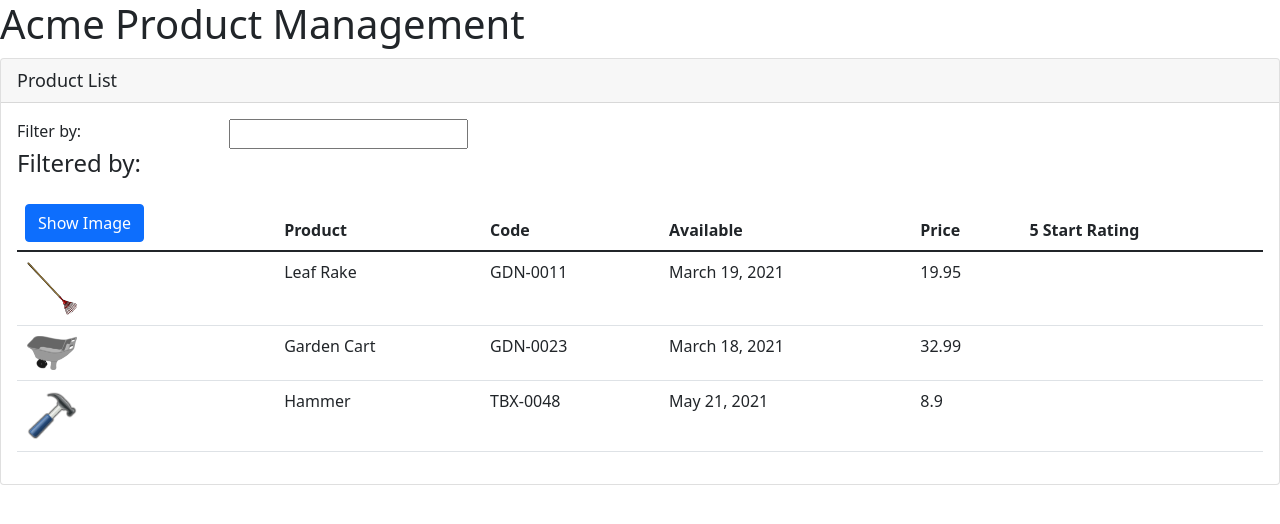
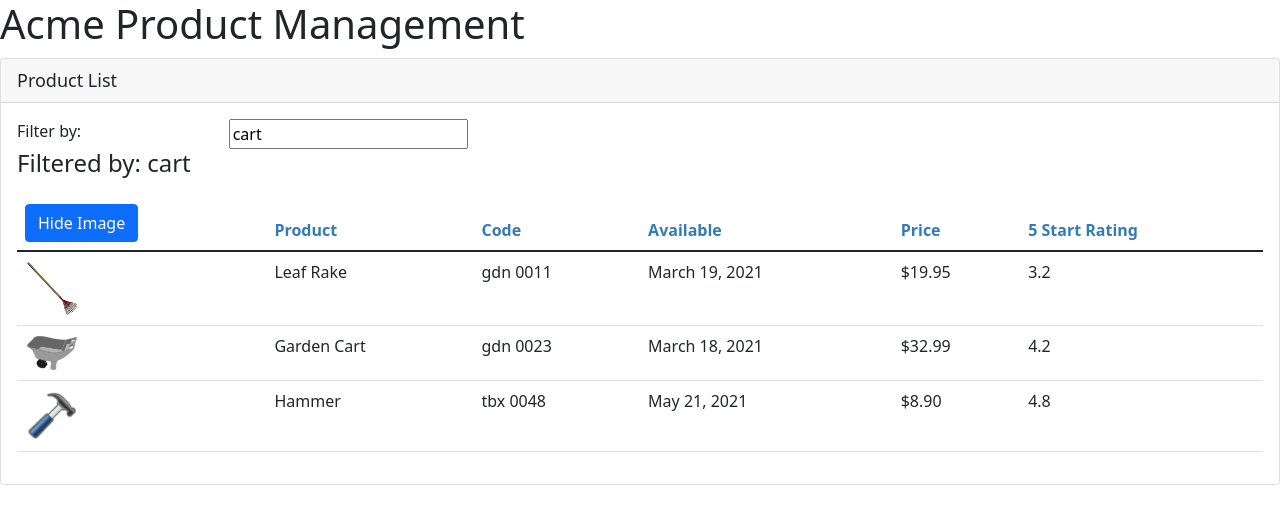
Before and after one commit to guitarspaz/angular_tutorial, an Angular app in the folder APM/: page / in a window 1280 px wide. Shown: the top 524 px of the page. Built offline with nearby package versions, Linux system fonts and the light colour scheme.

Commit message:
End of Day 3

```diff
--- /dev/null
+++ b/APM/src/app/products/Product.ts
@@ -0,0 +1,10 @@
+export interface IProduct {
+    productId: number;
+    productName: string;
+    productCode: string;
+    releaseDate: string;
+    price: number;
+    description: string;
+    starRating: number;
+    imageUrl: string;
+}
--- /dev/null
+++ b/APM/src/app/products/product-list.component.css
@@ -0,0 +1,3 @@
+thead{
+    color: #337ab7;
+}
--- a/APM/src/app/products/product-list.component.html
+++ b/APM/src/app/products/product-list.component.html
@@ -6,12 +6,13 @@
         <div class='row'>
             <div class='col-md-2'>Filter by:</div>
             <div class='col-md-4'>
-                <input type='text' />
+                <input type='text'
+                [(ngModel)]='listFilter' />
             </div>
         </div>
         <div class='row'>
             <div class="col-md-6">
-                <h4>Filtered by: </h4>
+                <h4>Filtered by: {{listFilter}}</h4>
             </div>
         </div>
         <div class='table-responsive'>
@@ -19,8 +20,9 @@
                 <thead>
                     <tr>
                         <th>
-                            <button class="btn btn-primary">
-                                Show Image
+                            <button class="btn btn-primary"
+                            (click)="toggleImage()">
+                                {{showImage ? 'Hide' : 'Show'}} Image
                             </button>
                         </th>
                         <th>Product</th>
@@ -37,13 +39,14 @@
                             [title]="product.productName"
                             [style.width.px]="imageWidth"
                             [style.margin.px]="imageMargin"
+                            *ngIf="showImage"
                             />
                         </td>
                         <td>{{ product.productName }}</td>
-                        <td>{{ product.productCode }}</td>
+                        <td>{{ product.productCode | lowercase | convertToSpaces:'-' }}</td>
                         <td>{{ product.releaseDate }}</td>
-                        <td>{{ product.price }}</td>
-                        <td>{{ product.startRating }}</td>
+                        <td>{{ product.price | currency:'USD':'symbol':'1.2-2' }}</td>
+                        <td>{{ product.starRating }}</td>
                     </tr>
                 </tbody>
             </table>
--- a/APM/src/app/products/product-list.component.ts
+++ b/APM/src/app/products/product-list.component.ts
@@ -1,44 +1,64 @@
-import { Component } from '@angular/core';
+import { Component, OnInit } from '@angular/core';
+import { IProduct } from './Product';
 
 @Component({
     selector: 'pm-products',
-    templateUrl: './product-list.component.html'
+    templateUrl: './product-list.component.html',
+    styleUrls: ['./product-list.component.css']
 })
-export class ProductListComponent{
+export class ProductListComponent implements OnInit{
     pageTitle: string = 'Product List';
     imageWidth: number = 50;
     imageMargin: number = 2;
-    products:  any[] = [
+    showImage: boolean = true;
+    private _listFilter: string = '';
+    get listFilter(): string{
+      return this._listFilter;
+    }
+    set listFilter(value:string){
+      this._listFilter = value;
+      console.log('In setter:', value);
+    }
+    products:  IProduct[] = [
         {
-            "productId": 1,
-            "productName": "Leaf Rake",
-            "productCode": "GDN-0011",
-            "releaseDate": "March 19, 2021",
-            "description": "Leaf rake with 48-inch wooden handle.",
-            "price": 19.95,
-            "starRating": 3.2,
-            "imageUrl": "assets/images/leaf_rake.png"
+            productId: 1,
+            productName: "Leaf Rake",
+            productCode: "GDN-0011",
+            releaseDate: "March 19, 2021",
+            description: "Leaf rake with 48-inch wooden handle.",
+            price: 19.95,
+            starRating: 3.2,
+            imageUrl: "assets/images/leaf_rake.png"
           },
           {
-            "productId": 2,
-            "productName": "Garden Cart",
-            "productCode": "GDN-0023",
-            "releaseDate": "March 18, 2021",
-            "description": "15 gallon capacity rolling garden cart",
-            "price": 32.99,
-            "starRating": 4.2,
-            "imageUrl": "assets/images/garden_cart.png"
+            productId: 2,
+            productName: "Garden Cart",
+            productCode: "GDN-0023",
+            releaseDate: "March 18, 2021",
+            description: "15 gallon capacity rolling garden cart",
+            price: 32.99,
+            starRating: 4.2,
+            imageUrl: "assets/images/garden_cart.png"
           },
           {
-            "productId": 5,
-            "productName": "Hammer",
-            "productCode": "TBX-0048",
-            "releaseDate": "May 21, 2021",
-            "description": "Curved claw steel hammer",
-            "price": 8.9,
-            "starRating": 4.8,
-            "imageUrl": "assets/images/hammer.png"
+            productId: 5,
+            productName: "Hammer",
+            productCode: "TBX-0048",
+            releaseDate: "May 21, 2021",
+            description: "Curved claw steel hammer",
+            price: 8.9,
+            starRating: 4.8,
+            imageUrl: "assets/images/hammer.png"
           }
 
     ];
+
+    ngOnInit(): void {
+      this.listFilter = 'cart';
+      console.log('In OnInit');
+    }
+
+    toggleImage() : void{
+      this.showImage = !this.showImage;
+    }
 }
--- /dev/null
+++ b/APM/src/app/shared/convert-to-spaces.pipe.ts
@@ -0,0 +1,10 @@
+import { Pipe, PipeTransform } from "@angular/core";
+
+@Pipe({
+    name: 'convertToSpaces'
+})
+export class ConvertToSpacesPipe implements PipeTransform{
+    transform(value: string, characterToReplace: string): string{
+        return value.replace(characterToReplace, ' ');
+    }
+}
```
Also changed, not shown: APM/src/app/app.module.ts (+6 -2 lines).
